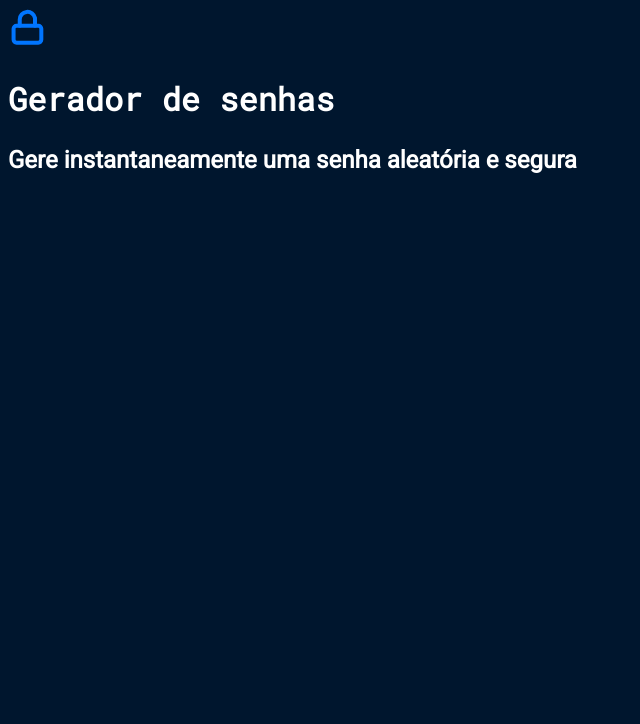
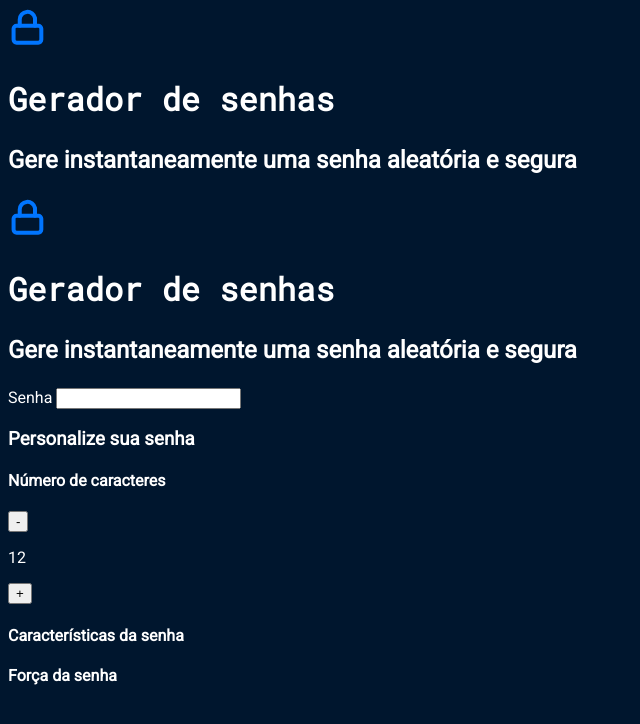
Before and after one commit to pedro081126/seguran-a-digital, a plain HTML site: page index.html in a window 1280 px wide. Shown: the whole page, without its empty margins (0-640 px from the left). Drawn offline with Linux system fonts and the light colour scheme.

Commit message:
Update index.html

```diff
--- a/index.html
+++ b/index.html
@@ -10,5 +10,37 @@
     <img src="unlock.svg" alt="cadeado fechado">
     <h2 class="titulo-principal">Gerador de senhas</h2>
     <h3 class="titulo-secundario">Gere instantaneamente uma senha aleatória e segura</h3>
+
+<section class="conteudo">
+            <div class="conteudo-titulo">
+            <img src="unlock.svg" alt="cadeado fechado">
+            <h2 class="titulo-principal">Gerador de senhas</h2>
+            <h3 class="titulo-secundario">Gere instantaneamente uma senha aleatória e segura</h3>
+        </div>
+        <div class="conteudo-senha">
+            <label for="senha">Senha</label>
+            <input name="senha" type="text" id="campo-senha">
+        </div>
+            <div class="parametro">
+            <h3 class="parametro-titulo">Personalize sua senha</h3>
+            <div class="parametro-coluna__senha">
+                <div class="parametro-senha">
+                    <h4 class="parametro-senha__titulo">Número de caracteres</h4>
+                     <div class="parametro-senha-botoes">
+                        <button class="parametro-senha__botao">-</button>
+                        <p class="parametro-senha__texto">12</p>
+                        <button class="parametro-senha__botao">+</button>
+                        </div>
+                </div>
+                <div class="parametro-senha">
+                    <h4 class="parametro-senha__titulo">Características da senha</h4>
+                </div>
+                <div class="parametro-senha">
+                    <h4 class="parametro-senha__titulo">Força da senha</h4>
+                </div>
+            </div>
+        </div>
+    </section>
+
 </body>
 </html>
```
